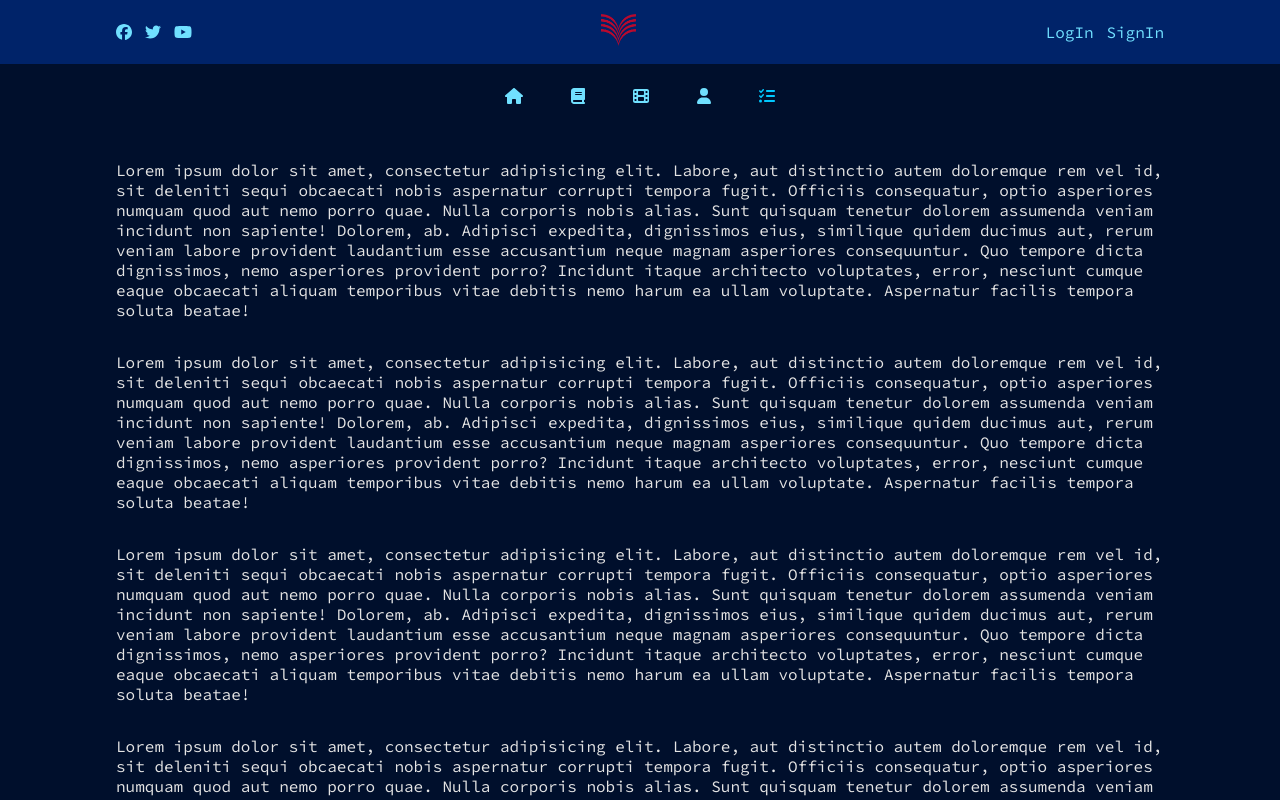
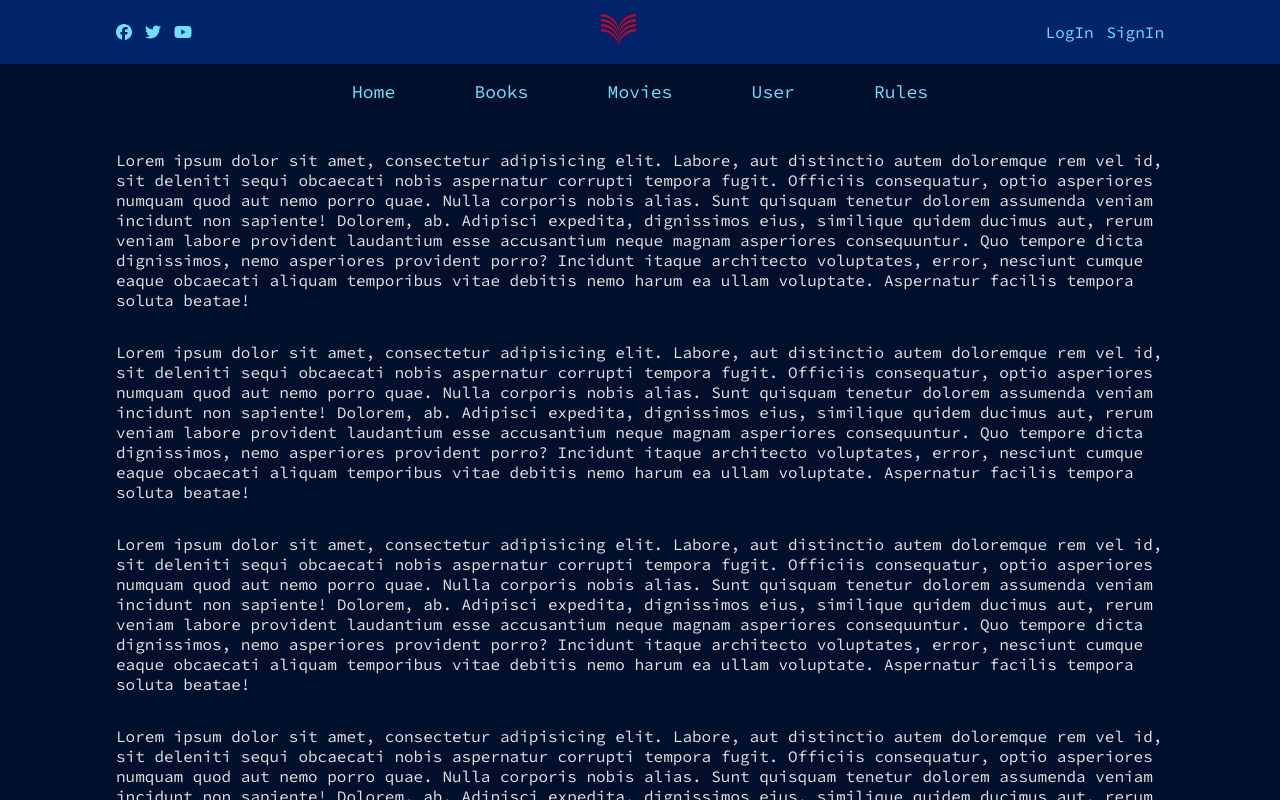
Before and after one commit to IvanSanczewski/sprint9, a Vue app: page / in a window 1280 px wide. Shown: the top 800 px of the page. Built offline with nearby package versions, Linux system fonts and the light colour scheme; no server answers; the database is empty.

Commit message:
Responsive navbar menu

```diff
--- a/src/assets/header.css
+++ b/src/assets/header.css
@@ -61,7 +61,7 @@ header {
 }
 
 .navbar-container {
-    height: 4em;
+    height: 3em;
 
     display: flex;
     justify-content: center;
@@ -69,6 +69,43 @@ header {
     column-gap: 3em;
 }
 
+.navbar-container-desk {
+    display: none;
+}
+
+
+@media screen and (min-width: 872px){
+    .navbar-container {
+        display: none;
+    }
+
+    .navbar-container-desk {
+        height: 3em;
+        max-width: 1080px;
+
+        margin: 0 auto;
+
+        font-size: large;
+
+        /* border-bottom: 1px solid rgb(112 224 255); */
+
+        display: flex;
+        justify-content: center;
+        align-items: center;
+        column-gap: 2em;
+    }
+
+    .navbar-container-desk>a {
+        padding: 0.4em 1.2em;
+
+    }
+    .navbar-container-desk>a:hover {
+        color: rgb(0 35 105);
+        background-color: rgb(112 224 255);
+
+        border-radius: .3em;
+    }
+}
 
 /* I C O N S */
 /* U S E R */
--- a/src/components/Navbar.vue
+++ b/src/components/Navbar.vue
@@ -4,7 +4,15 @@
     <RouterLink to="Books"><font-awesome-icon icon="fa-solid fa-book" /></RouterLink>
     <RouterLink to="Movies"><font-awesome-icon icon="fa-solid fa-film" /></RouterLink>
     <RouterLink to="User"><font-awesome-icon icon="fa-solid fa-user" /></RouterLink>
-    <span @click="storeRules.toggleDisplayRules"><font-awesome-icon icon="fa-solid fa-list-check"/></span>
+    <a href="" @click="storeRules.toggleDisplayRules"><font-awesome-icon icon="fa-solid fa-list-check"/></a>
+    <Rules v-if="storeRules.displayRules" />
+  </div>
+  <div class="navbar-container-desk">
+    <RouterLink to="/"> Home</RouterLink>
+    <RouterLink to="Books"> Books</RouterLink>
+    <RouterLink to="Movies"> Movies</RouterLink>
+    <RouterLink to="User"> User</RouterLink>
+    <a href="" @click="storeRules.toggleDisplayRules">Rules</a>
     <Rules v-if="storeRules.displayRules" />
   </div>
 </template>
```
